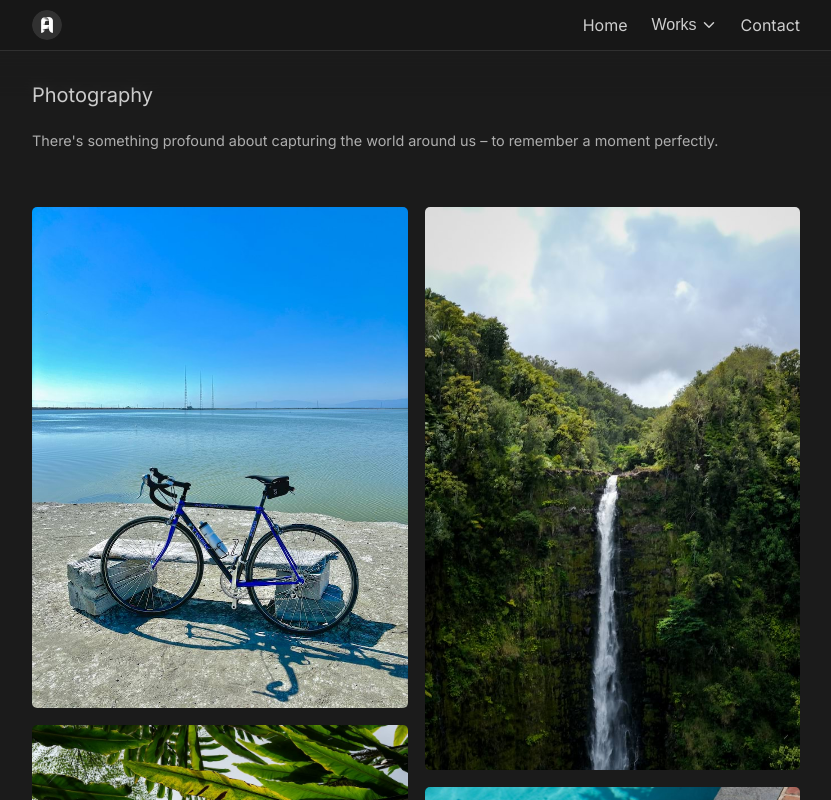
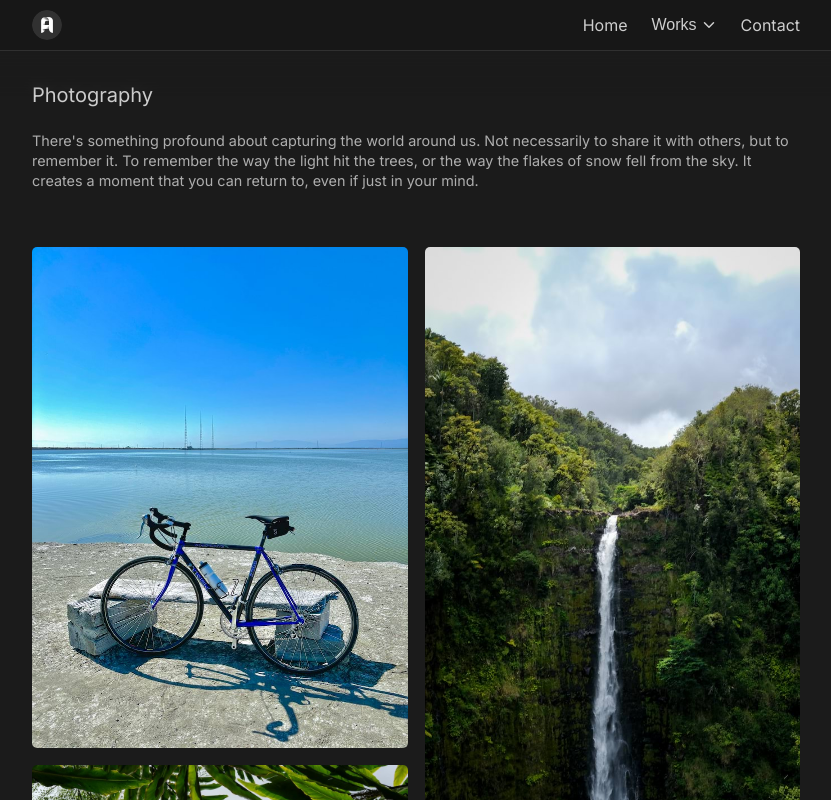
Before and after one commit to christiananagnostou/www, a Next.js app: page /art in a window 1280 px wide. Shown: the top 800 px of the page, without its empty margins (224-1055 px from the left). Built offline with nearby package versions, Linux system fonts and the light colour scheme.

Commit message:
feat: full screen art gallery

```diff
--- a/pages/art.tsx
+++ b/pages/art.tsx
@@ -37,7 +37,11 @@ const Art = (props: Props) => {
       <Container variants={pageAnimation} initial="hidden" animate="show" exit="exit">
         <Heading variants={fade}>
           <h1>Photography</h1>
-          <p>There&apos;s something profound about capturing the world around us – to remember a moment perfectly.</p>
+          <p>
+            There&apos;s something profound about capturing the world around us. Not necessarily to share it with
+            others, but to remember it. To remember the way the light hit the trees, or the way the flakes of snow fell
+            from the sky. It creates a moment that you can return to, even if just in your mind.
+          </p>
         </Heading>
 
         {ART_CATEGORIES.length > 1 && (
@@ -84,7 +88,6 @@ const Art = (props: Props) => {
                       placeholder="blur"
                       priority={priority}
                       loading={priority ? 'eager' : 'lazy'}
-                      layout="responsive"
                     />
                   </ImageContainer>
                 )
```
